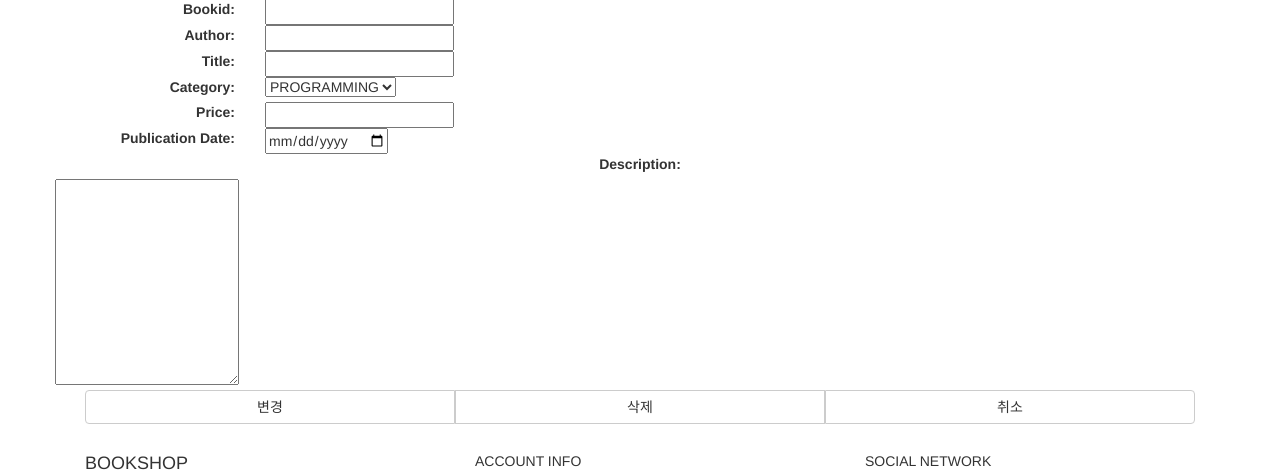
After one commit to jaesay/study, a PHP site: template app/views/book/show_book.php in a window 1280 px wide. The commit adds this page. Shown: the part 383-859 px from the top of the page. Run offline with PHP 8.4, Linux system fonts and the light colour scheme; the template is opened without the code that fills it, so the values that code supplies are empty; the visitor is signed in with stand-in values (Sample User, id 1); some libraries are stand-ins or nearby versions.

Commit message:
Complete add_book, edit_book, remove_book

```diff
--- a/app/views/admin_book/admin_add_book.php
+++ b/app/views/admin_book/admin_add_book.php
@@ -16,7 +16,7 @@
 			<option value="etc">ETC</option>
 		</select>
 		<label for="price">판매가: </label>
-		<input type="text" name="price" id="price" class="numeric" required>원
+		<input type="text" name="price" id="price" class="numeric" placeholder="원" required>
 		<label for="pub_date">출간일: </label>
 		<input type="date" name="pub_date" id="pub_date" required>
 		<label for="description">책 소개: </label>
--- /dev/null
+++ b/app/views/book/show_book.php
@@ -0,0 +1,164 @@
+<?php
+if($_SESSION['memberid'] == 'admin') {
+?>
+<form action="/bookshop-mvc/public/admin_book/edit_book" method="post">
+<?php
+}
+?>
+	<div class="detail">
+	<div class="row text-center">
+		<img src="../<?= $data->image ?>" alt="book img" class="img-thumbnail">
+	</div>
+	<div class="row">
+		<div class="col-sm-2 text-right">
+			<label for="author">Bookid: </label>
+		</div>
+		<div class="col-sm-8">
+			<?php
+			if($_SESSION['memberid'] == 'admin') {
+			?>
+				<input type="text" name="bookid" id="bookid" value="<?= $data->bookid ?>" readonly >
+			<?php
+			} else {
+			?>
+				<span><?= $data->bookid ?></span>
+			<?php
+			}
+			?>
+		</div>
+	</div>
+	<div class="row">
+		<div class="col-sm-2 text-right">
+			<label for="author">Author: </label>
+		</div>
+		<div class="col-sm-8">
+			<?php
+			if($_SESSION['memberid'] == 'admin') {
+			?>
+				<input type="text" name="author" id="author" value="<?= $data->author ?>" required >
+			<?php
+			} else {
+			?>
+				<span><?= $data->author ?></span>
+			<?php
+			}
+			?>
+		</div>
+	</div>
+	<div class="row">
+		<div class="col-sm-2 text-right">
+			<label for="title">Title: </label>
+		</div>
+		<div class="col-sm-8">
+			<?php
+			if($_SESSION['memberid'] == 'admin') {
+			?>
+				<input type="text" name="title" id="title" value="<?= $data->title ?>" required >
+			<?php
+			} else {
+			?>
+				<span><?= $data->title ?></span>
+			<?php
+			}
+			?>
+		</div>
+	</div>
+	<div class="row">
+		<div class="col-sm-2 text-right">
+			<label for="catname">Category: </label>
+		</div>
+		<div class="col-sm-8">
+			<?php
+			if($_SESSION['memberid'] == 'admin') {
+			?>
+				<select name="catname" required >
+					<option value="programming" <?php if ($data->author == 'programming') echo selected; ?>>PROGRAMMING</option>
+					<option value="database" <?php if ($data->author == 'database') echo selected; ?>>DATABASE</option>
+					<option value="network" <?php if ($data->author == 'network') echo selected; ?>>NETWORK</option>
+					<option value="os" <?php if ($data->author == 'os') echo selected; ?>>OS</option>
+					<option value="etc" <?php if ($data->author == 'etc') echo selected; ?>>ETC</option>
+				</select>
+			<?php
+			} else {
+			?>
+				<span><?= $data->catname ?></span>
+			<?php
+			}
+			?>
+		</div>
+	</div>
+	<div class="row">
+		<div class="col-sm-2 text-right">
+			<label for="price">Price: </label>
+		</div>
+		<div class="col-sm-8">
+			<?php
+			if($_SESSION['memberid'] == 'admin') {
+			?>
+				<input type="text" name="price" id="price" value="<?= $data->price ?>" required >
+			<?php
+			} else {
+			?>
+				<span><?= $data->price ?></span>
+			<?php
+			}
+			?>
+		</div>
+	</div>
+	<div class="row">
+		<div class="col-sm-2 text-right">
+			<label for="pub_date">Publication Date: </label>
+		</div>
+		<div class="col-sm-8">
+			<?php
+			if($_SESSION['memberid'] == 'admin') {
+			?>
+				<input type="date" name="pub_date" id="pub_date" value="<?= $data->pub_date ?>" required >
+			<?php
+			} else {
+			?>
+				<span><?= $data->pub_date ?></span>
+			<?php
+			}
+			?>
+		</div>
+	</div>
+	<div class="row">
+		<div class="text-center">
+			<label for="description">Description: </label>
+		</div>
+		<div>
+			<?php
+			if($_SESSION['memberid'] == 'admin') {
+			?>
+				<textarea name="description" id="description" rows="10" required ><?= $data->description ?></textarea>
+			<?php
+			} else {
+			?>
+				<span><?= $data->description ?></span>
+			<?php
+			}
+			?>
+		</div>
+	</div>
+</div>
+<?php
+if($_SESSION['memberid'] == 'admin') {
+?>
+<div>
+	<div class="btn-group btn-group-justified col-sm-8">
+		<div class="btn-group">
+			<input type="submit" value="변경" class="btn btn-default">
+		</div>
+		<div class="btn-group">
+			<button type="button" class="btn btn-default" id="remove_book">삭제</button>
+		</div>
+		<div class="btn-group">
+			<button type="button" class="btn btn-default" id="back">취소</button>
+		</div>
+	</div>
+</div>
+</form>
+<?php
+}
+?>
--- a/app/views/templetes/header.php
+++ b/app/views/templetes/header.php
@@ -56,13 +56,7 @@ if(empty($_SESSION['items'])) {
 				<div class="collapse navbar-collapse" id="myNavbar">
 					<ul class="nav navbar-nav">
 						<li><a href="display_best.html">MEMBER</a></li>
-						<li class="dropdown">
-								<a class="dropdown-toggle" data-toggle="dropdown" href="#">ADD<span class="caret"></span></a>
-								<ul class="dropdown-menu">
-									<li><a href="display_cate.html">CATEGORY</a></li>
-									<li><a href="display_cate.html">BOOK</a></li>
-								</ul>
-							</li>
+						<li><a href="/bookshop-mvc/public/book/list_books">BOOK</a></li>
 						<li><a href="display_best.html">REVIEW</a></li>
 						<li><a href="show_questions.html">QUESTION</a></li>
 					</ul>
```
Also changed, not shown: app/controllers/admin_book.php (+65 -6 lines), app/controllers/book.php (added, +29 -0 lines), app/models/AdminBookModel.php (+48 -1 lines), app/models/BookModel.php (added, +50 -0 lines), app/views/book/list_books.php (added, +40 -0 lines), public/inc/css/bookshop.css (+7 -0 lines), public/inc/js/bookshop.js (+11 -2 lines), public/inc/uploads/1514292258-067232976X.jpg (added), public/inc/uploads/1514293152-0672319241.jpg (added).
